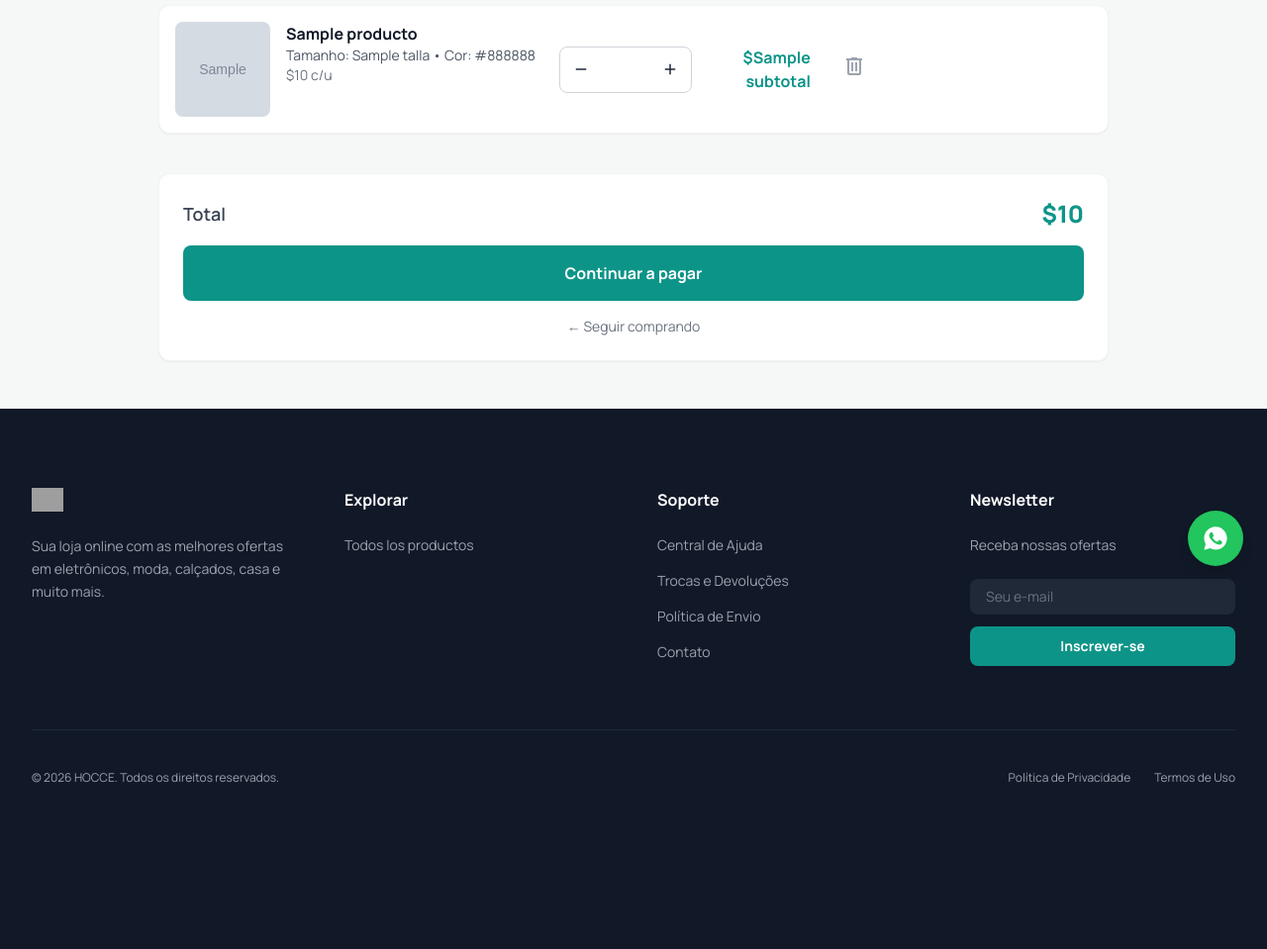
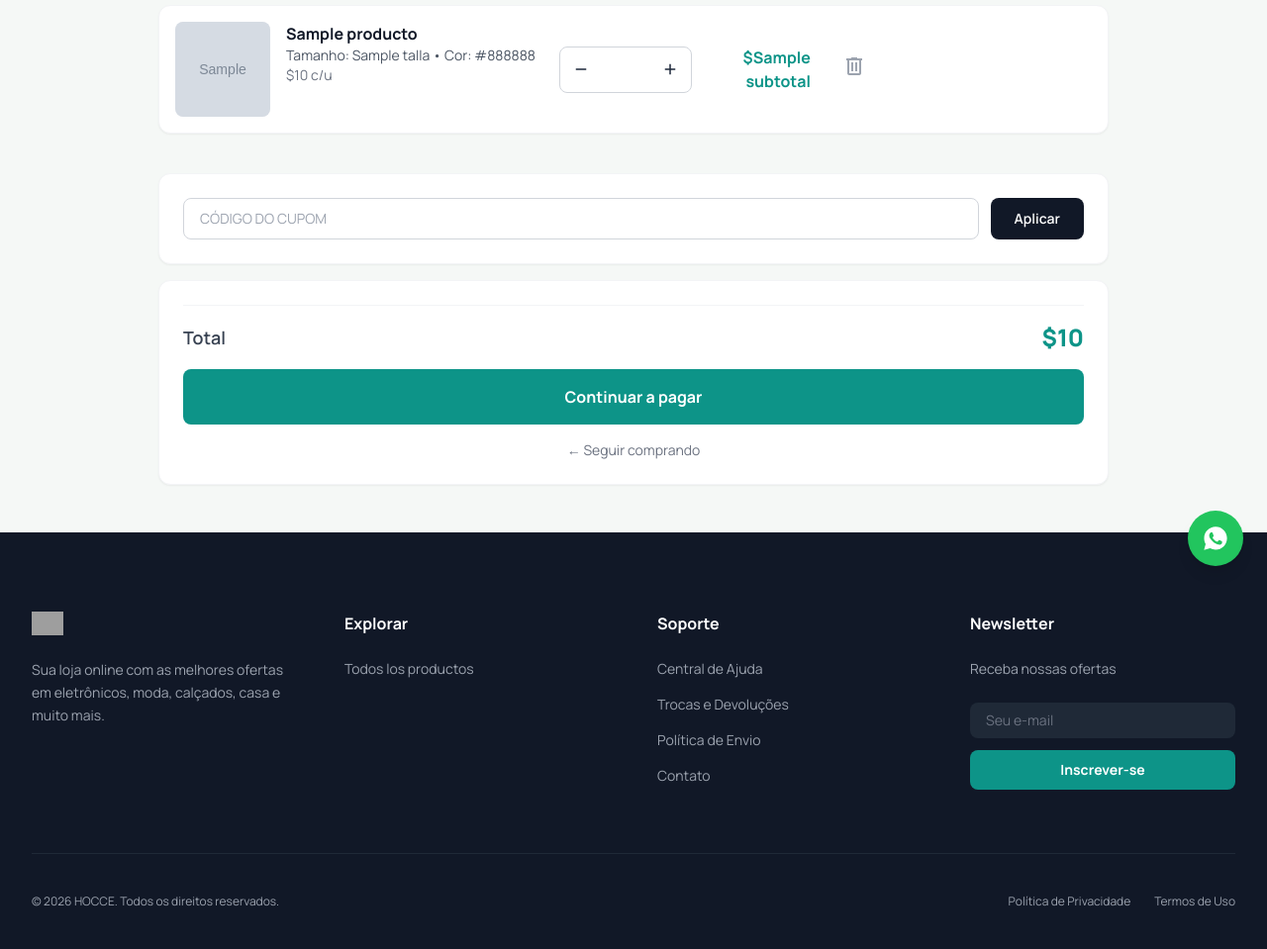
Before and after one commit to KeinnerMaster/Prontix-django, a Django app: template tienda/templates/tienda/shopping-cart.html in a window 1280 px wide. Shown: the part 204-1163 px from the top of the page at 99% size. Before the commit the page ends 995 px from the top, so only its background shows below. Run offline with Django 5.2, Linux system fonts and the light colour scheme; a user stored in the database is signed in; tables that the repository leaves empty hold one stand-in row (values such as "Sample post"); the template is opened without the code that fills it: most values are stand-ins (such as "Sample title", 1, 10 or a date in 2020); grey boxes marked "Sample" are stand-in pictures; some libraries are stand-ins or nearby versions; grey boxes are pictures that could not be loaded.

Commit message:
Implement discount coupon functionality in cart
Added discount coupon section to the shopping cart template.

```diff
--- a/tienda/templates/tienda/shopping-cart.html
+++ b/tienda/templates/tienda/shopping-cart.html
@@ -119,9 +119,46 @@
             {% endfor %}
         </div>
 
+        <!-- Cupón de descuento -->
+        <div class="mt-10 bg-white rounded-xl p-6 shadow-sm border border-gray-100">
+            {% with cupon=carrito.get_cupon %}
+            {% if cupon %}
+                <div class="flex items-center justify-between bg-primary/5 border border-primary/20 rounded-lg px-4 py-3">
+                    <div class="flex items-center gap-2">
+                        <span class="material-symbols-outlined text-primary">local_offer</span>
+                        <span class="font-semibold text-gray-900">Cupom {{ cupon.codigo }} aplicado</span>
+                    </div>
+                    <form method="post" action="{% url 'quitar_cupon' %}">
+                        {% csrf_token %}
+                        <button type="submit" class="text-red-500 text-sm font-semibold hover:underline">Remover</button>
+                    </form>
+                </div>
+            {% else %}
+                <form method="post" action="{% url 'aplicar_cupon' %}" class="flex gap-3">
+                    {% csrf_token %}
+                    <input type="text" name="codigo" placeholder="Código do cupom" required
+                           class="flex-1 border border-gray-300 rounded-lg px-4 py-2.5 text-sm focus:ring-2 focus:ring-primary focus:border-primary outline-none uppercase">
+                    <button type="submit" class="bg-gray-900 text-white font-semibold px-6 py-2.5 rounded-lg hover:bg-gray-800 transition text-sm">
+                        Aplicar
+                    </button>
+                </form>
+            {% endif %}
+            {% endwith %}
+        </div>
+
         <!-- Total y checkout -->
-        <div class="mt-10 bg-white rounded-xl p-6 shadow-sm border border-gray-100 flex flex-col gap-4">
-            <div class="flex justify-between items-center text-lg">
+        <div class="mt-4 bg-white rounded-xl p-6 shadow-sm border border-gray-100 flex flex-col gap-4">
+            {% if carrito.descuento > 0 %}
+            <div class="flex justify-between items-center text-sm">
+                <span class="text-gray-500">Subtotal</span>
+                <span class="text-gray-700">${{ carrito.total_sin_descuento }}</span>
+            </div>
+            <div class="flex justify-between items-center text-sm">
+                <span class="text-gray-500">Desconto</span>
+                <span class="text-red-500">-${{ carrito.descuento }}</span>
+            </div>
+            {% endif %}
+            <div class="flex justify-between items-center text-lg border-t border-gray-100 pt-4">
                 <span class="font-semibold text-gray-700">Total</span>
                 <span class="font-extrabold text-primary text-2xl">${{ carrito.total }}</span>
             </div>
```
